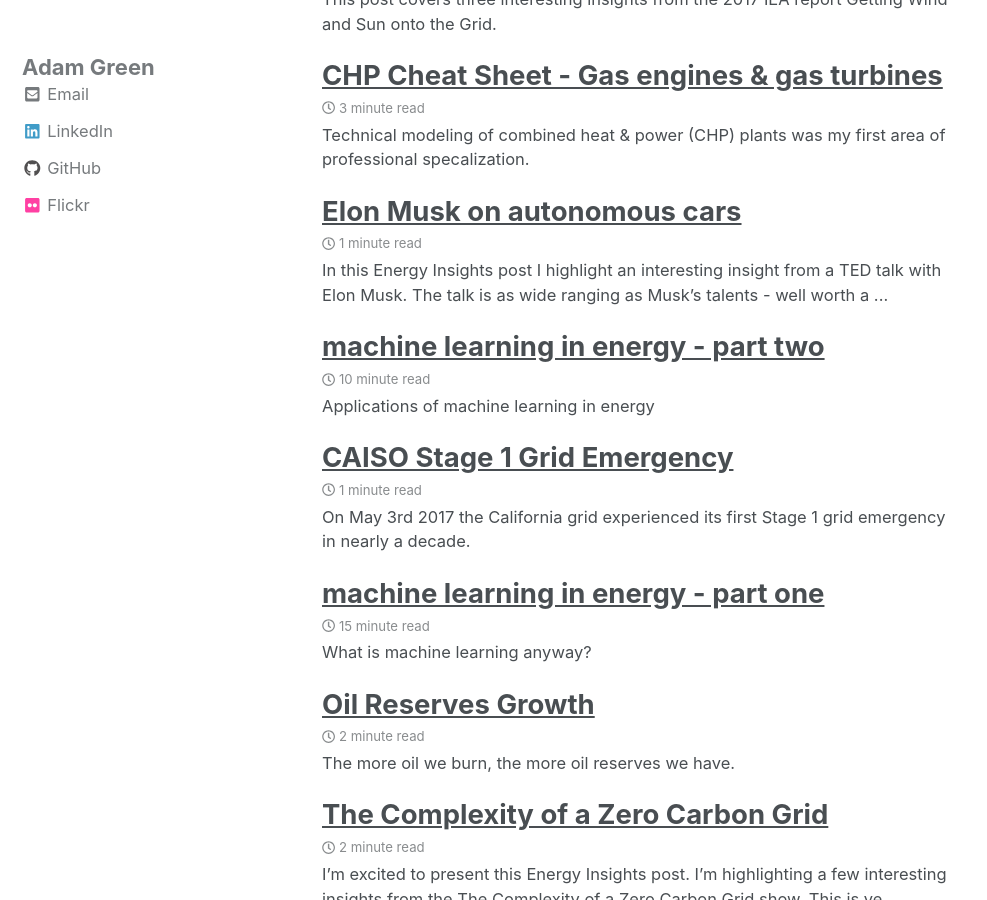
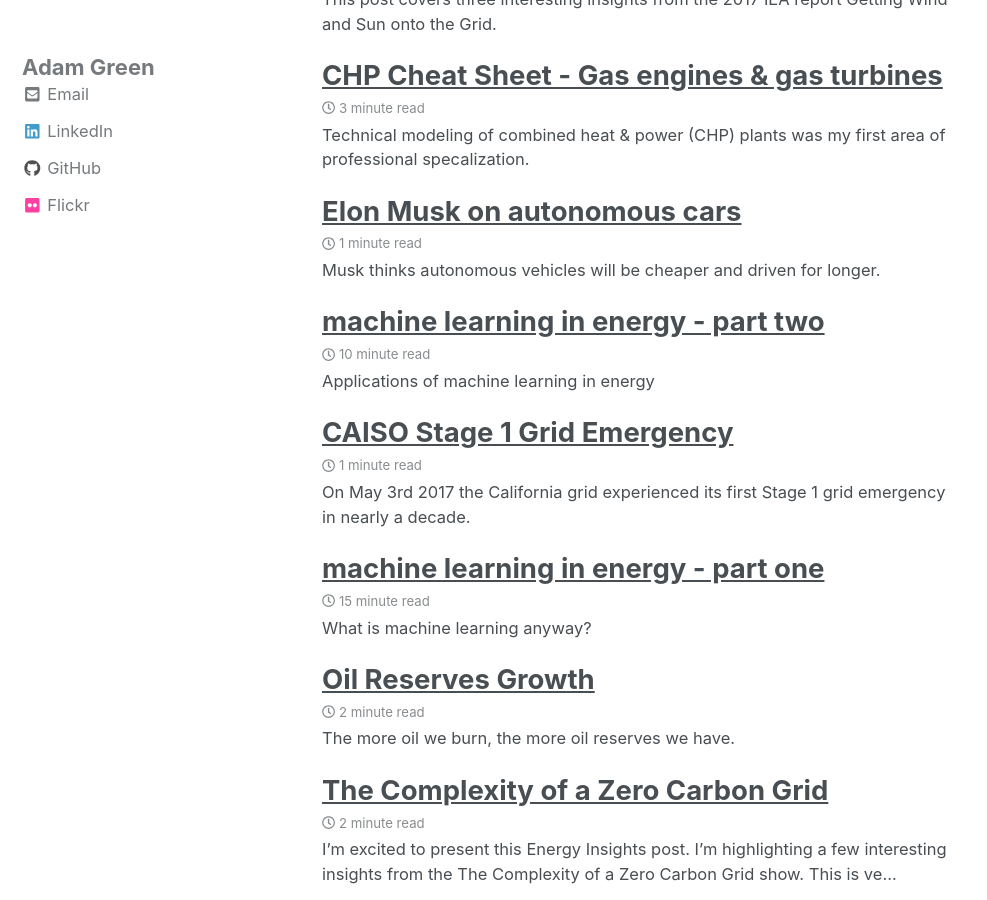
Before and after one commit to ADGEfficiency/adgefficiency.github.io, a Jekyll site: the page built from _pages/archive.md, in a window 1280 px wide and 900 px high, scrolled down 1610 px. Shown: the whole window, without its empty margins (0-987 px from the left). Built offline with Jekyll 4.4.1, drawn with Linux system fonts in a browser that asks for light colours; nearby versions of some CDN libraries.

Commit message:
dqn debug posts

```diff
--- a/_posts/2017-06-10-elon-musk-autonomous-cars.md
+++ b/_posts/2017-06-10-elon-musk-autonomous-cars.md
@@ -3,9 +3,10 @@ title: 'Elon Musk on autonomous cars'
 date: 2017-06-10
 categories:
   - Energy Insights
+excerpt: Musk thinks autonomous vehicles will be cheaper and driven for longer.
 ---
 
-In this Energy Insights post I highlight an interesting insight from a TED talk with Elon Musk. The talk is as wide ranging as Musk's talents - well worth a watch.
+The content for this Energy Insights posts comes from an Elon Musk TED talk.
 
 <iframe width="560" height="315" src="https://www.youtube.com/embed/zIwLWfaAg-8?rel=0" frameborder="0" allow="autoplay; encrypted-media" allowfullscreen></iframe>
 
```
